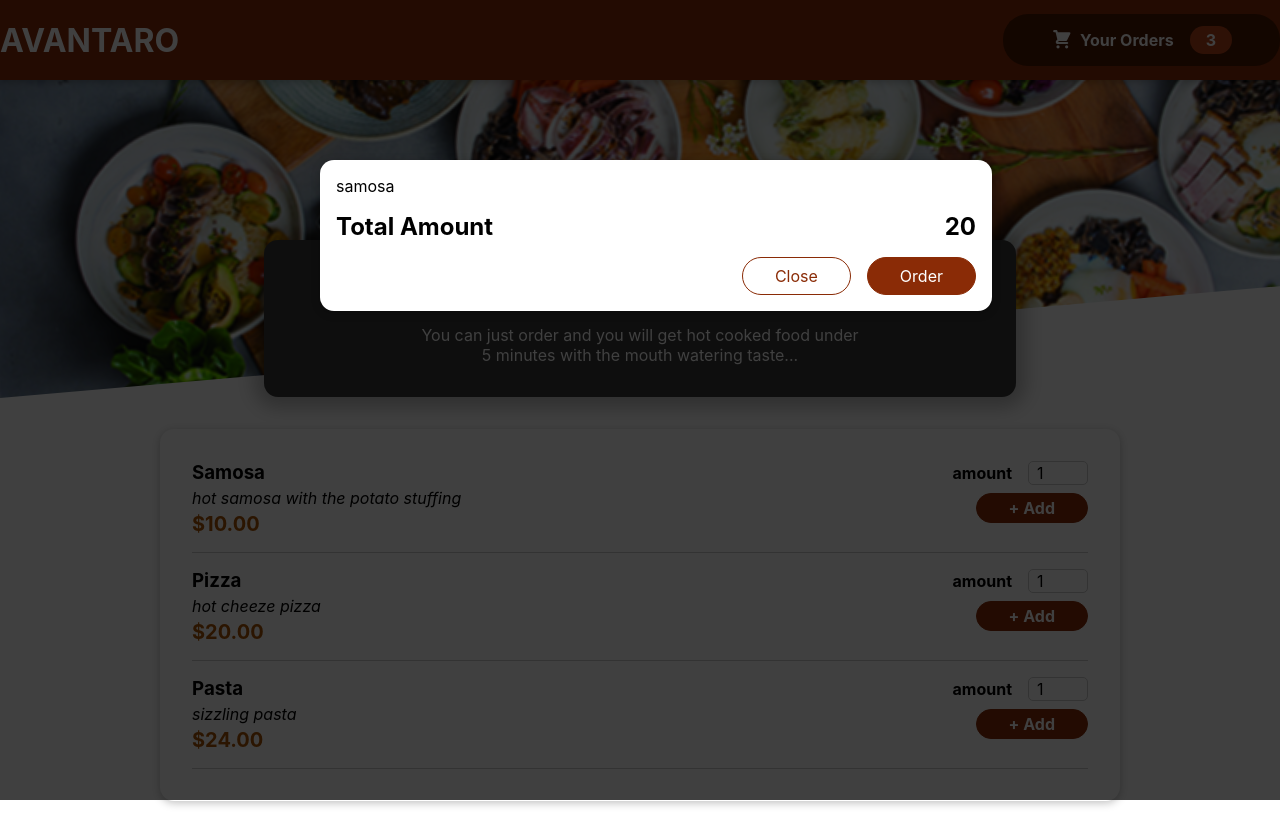
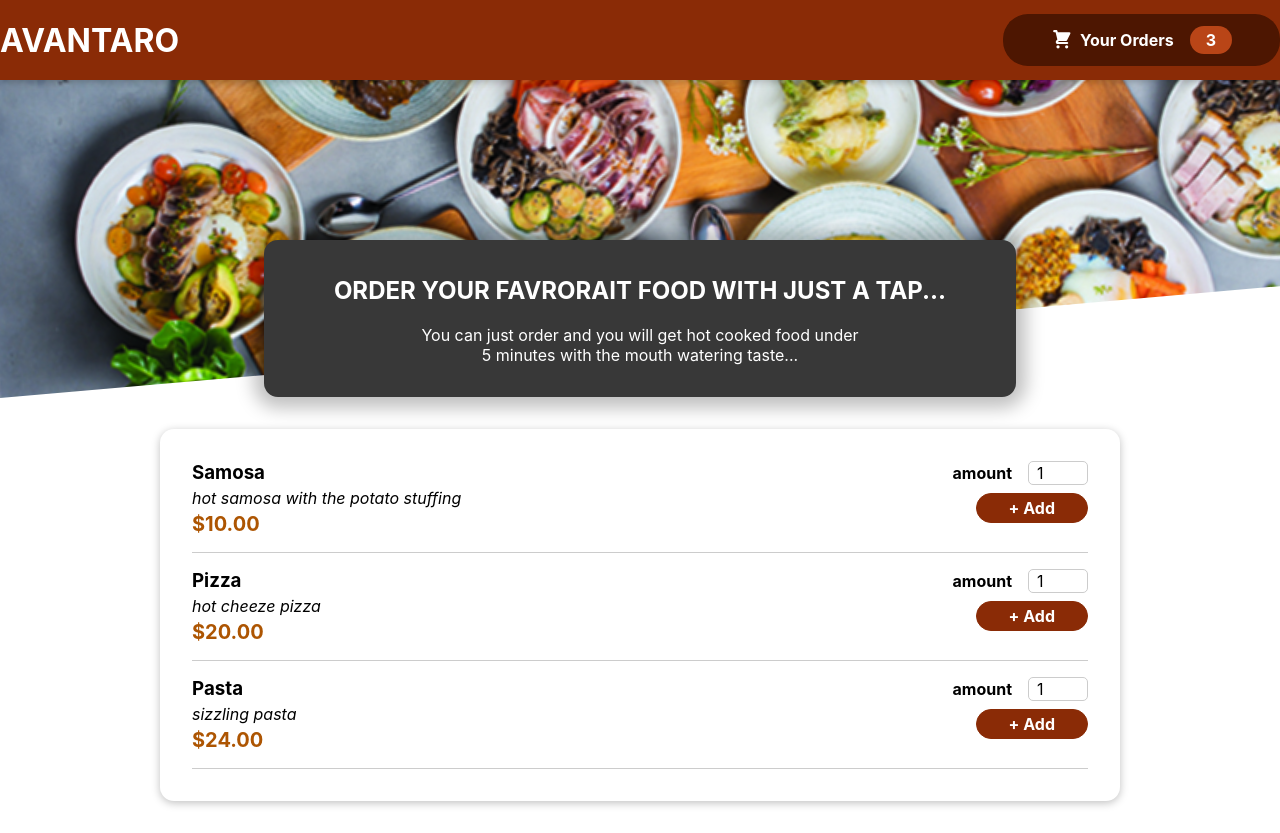
Before and after one commit to chagasingh/restro-app, a React (Create React App) app: page / in a window 1280 px wide. Built offline with nearby package versions, Linux system fonts and the light colour scheme.

Commit message:
close btn worked

```diff
--- a/src/App.js
+++ b/src/App.js
@@ -1,4 +1,4 @@
-import { Fragment } from 'react';
+import { Fragment,useState } from 'react';
 import './App.css';
 import Cart from './Components/Cart/Cart';
 import Header from './Components/Layout/Header';
@@ -6,10 +6,21 @@
 
 
 function App() {
+
+  const [cartIsShown,setCartIsShown]=useState(false)
+
+  const showCartHandler=()=>{
+    setCartIsShown(true);
+  };
+
+  const hideCartHandler=()=>{
+    setCartIsShown(false);
+  }
+
   return (
     <Fragment>
-      <Cart/>
-      <Header/>
+      {cartIsShown && <Cart onClose={hideCartHandler}/>}
+      <Header onShowCart={showCartHandler}/>
       <main>
         <Meals/>
       </main>
--- a/src/Components/Cart/Cart.js
+++ b/src/Components/Cart/Cart.js
@@ -6,14 +6,14 @@
       { id: "c1", name: "samosa", amount: "2", price: 10 },
     ].map((item) => <li>{item.name}</li>)}</ul>;
 
-    return <Modal>
+    return <Modal onClose={props.onClose}>
         {cartItems}
         <div className={classes.total}>
             <span>Total Amount</span>
             <span>20</span>
         </div>
         <div className={classes.actions}>
-            <button className={classes['button--alt']}>Close</button>
+            <button className={classes['button--alt']} onClick={props.onClose}>Close</button>
             <button className={classes.button}>Order</button>
         </div>
         </Modal>
--- a/src/Components/Layout/Header.js
+++ b/src/Components/Layout/Header.js
@@ -7,7 +7,7 @@
    return <Fragment>
     <header className={classes['header']}>
         <h1>AVANTARO</h1>
-        <HeaderCartButton/>
+        <HeaderCartButton onClick={props.onShowCart}/>
    </header>
    <div className={classes['main-image']}>
     <img src={foodsimg} alt='Good food'/>
--- a/src/Components/Layout/HeaderCartButton.js
+++ b/src/Components/Layout/HeaderCartButton.js
@@ -1,7 +1,7 @@
 import classes from './HeaderCartButton.module.css'
 import CartIcon from '../Cart/CartIcon';
 const HeaderCartButton =(props)=>{
-    return <button className={classes.button}>
+    return <button className={classes.button} onClick={props.onClick}>
         <span className={classes.icon}><CartIcon/></span>
         <span>Your Orders</span>
         <span className={classes.badge}>3</span>
--- a/src/Components/UI/Modal.js
+++ b/src/Components/UI/Modal.js
@@ -3,7 +3,7 @@
 import classes from './Modal.module.css'
 
 const Backdrop=(props)=>{
-    return <div className={classes.backdrop}></div>
+    return <div className={classes.backdrop} onClick={props.onClose}></div>
 };
 
 const ModalOverlay=(props)=>{
@@ -16,7 +16,7 @@
 
 const Modal=(props)=>{
     return <Fragment>
-        {ReactDOM.createPortal(<Backdrop/>, portalElement)}
+        {ReactDOM.createPortal(<Backdrop onClose={props.onClose}/>, portalElement)}
         {ReactDOM.createPortal(<ModalOverlay>{props.children}</ModalOverlay>, portalElement)}
     </Fragment>
 };
```
